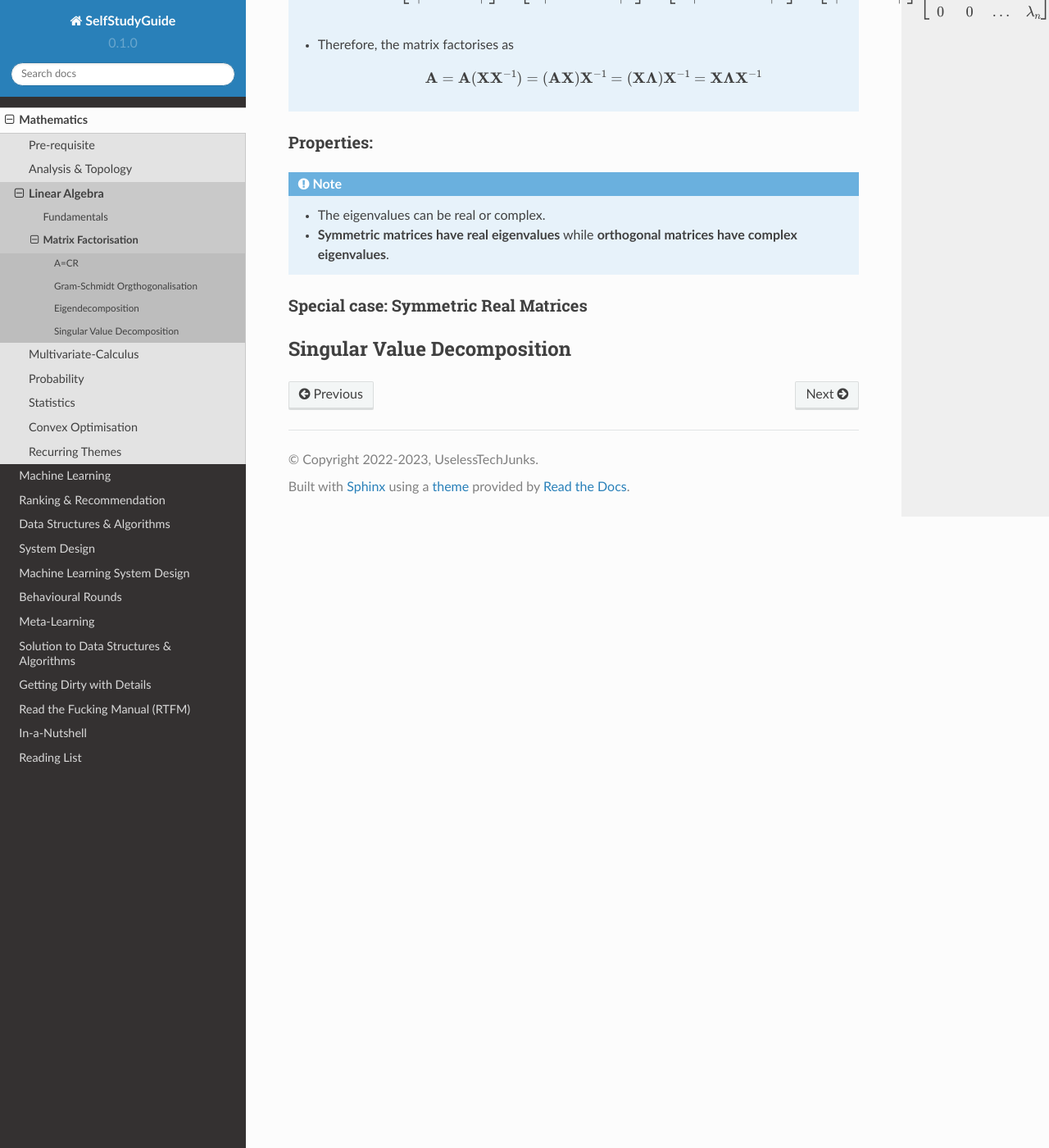
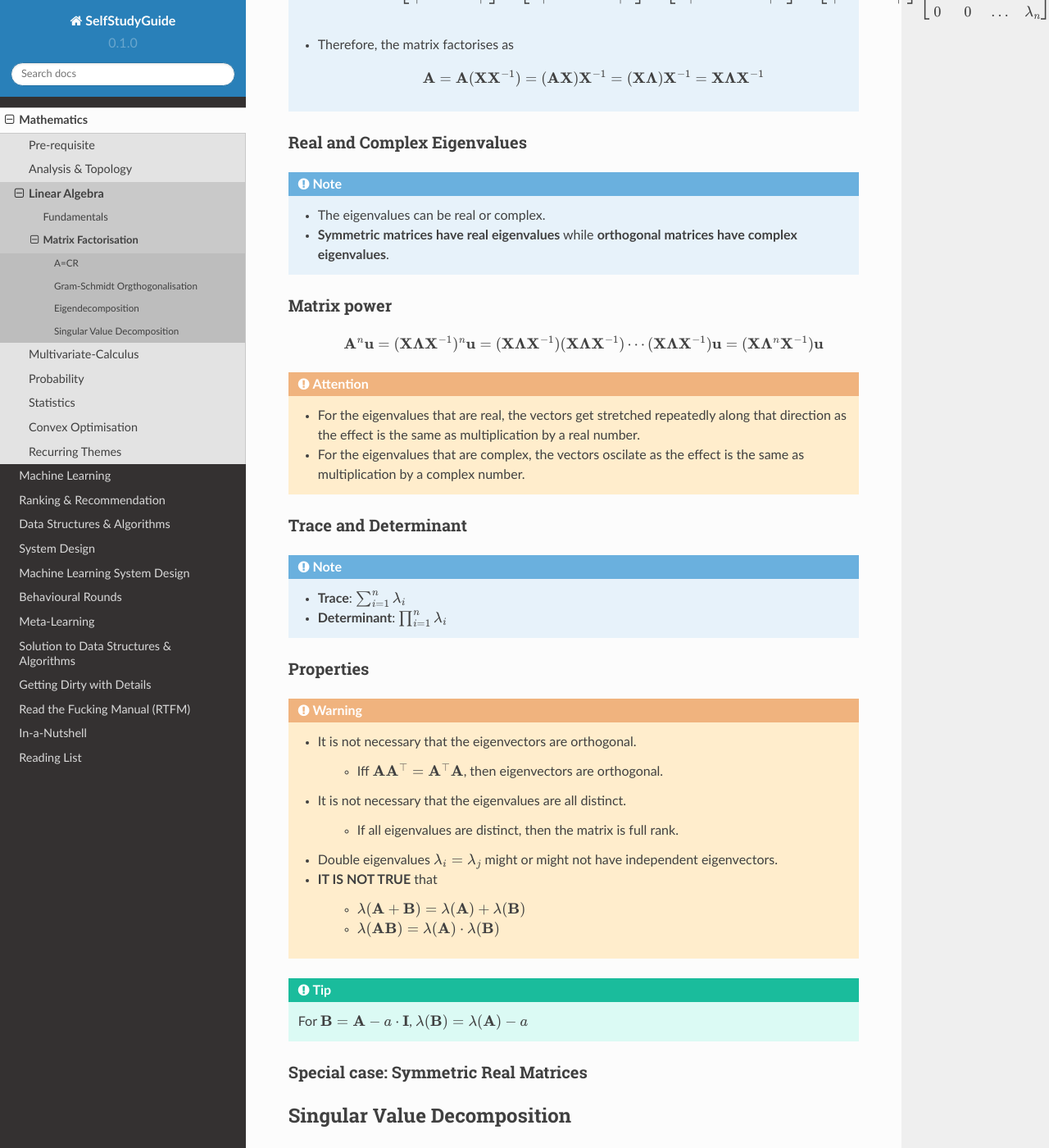
Before and after one commit to uselesstechjunks/leetcode, a Sphinx documentation site: the page built from docs/source/math/linalg/factor.rst, in a window 1280 px wide and 1400 px high, scrolled down 1412 px. Shown: the whole window at 82% size. Built offline with Sphinx 7.4.7 and the Read the Docs theme 2.0.0, drawn with Linux system fonts in a browser that asks for light colours.

Commit message:
Update factor.rst

```diff
--- a/docs/source/math/linalg/factor.rst
+++ b/docs/source/math/linalg/factor.rst
@@ -49,11 +49,43 @@ Eigendecomposition
 
 		.. math:: \mathbf{A}=\mathbf{A}(\mathbf{X}\mathbf{X}^{-1})=(\mathbf{A}\mathbf{X})\mathbf{X}^{-1}=(\mathbf{X}\mathbf{\Lambda})\mathbf{X}^{-1}=\mathbf{X}\mathbf{\Lambda}\mathbf{X}^{-1}
 
-Properties:
+Real and Complex Eigenvalues
 ================================================================================
 .. note::
 	* The eigenvalues can be real or complex.
 	* **Symmetric matrices have real eigenvalues** while **orthogonal matrices have complex eigenvalues**.
+
+Matrix power
+================================================================================
+	.. math:: \mathbf{A}^n\mathbf{u}=(\mathbf{X}\mathbf{\Lambda}\mathbf{X}^{-1})^n\mathbf{u}=(\mathbf{X}\mathbf{\Lambda}\mathbf{X}^{-1})(\mathbf{X}\mathbf{\Lambda}\mathbf{X}^{-1})\cdots(\mathbf{X}\mathbf{\Lambda}\mathbf{X}^{-1})\mathbf{u}=(\mathbf{X}\mathbf{\Lambda}^n\mathbf{X}^{-1})\mathbf{u}
+
+.. attention::
+	* For the eigenvalues that are real, the vectors get stretched repeatedly along that direction as the effect is the same as multiplication by a real number.
+	* For the eigenvalues that are complex, the vectors oscilate as the effect is the same as multiplication by a complex number.
+
+Trace and Determinant
+================================================================================
+.. note::
+	* **Trace**: :math:`\sum_{i=1}^n\lambda_i`
+	* **Determinant**: :math:`\prod_{i=1}^n\lambda_i`
+
+Properties
+================================================================================
+.. warning::
+	* It is not necessary that the eigenvectors are orthogonal.
+
+		* Iff :math:`\mathbf{A}\mathbf{A}^\top=\mathbf{A}^\top\mathbf{A}`, then eigenvectors are orthogonal.
+	* It is not necessary that the eigenvalues are all distinct.
+
+		* If all eigenvalues are distinct, then the matrix is full rank.
+	* Double eigenvalues :math:`\lambda_i=\lambda_j` might or might not have independent eigenvectors.
+	* **IT IS NOT TRUE** that
+
+		* :math:`\lambda(\mathbf{A}+\mathbf{B})=\lambda(\mathbf{A})+\lambda(\mathbf{B})`
+		* :math:`\lambda(\mathbf{A}\mathbf{B})=\lambda(\mathbf{A})\cdot\lambda(\mathbf{B})`
+
+.. tip::
+	For :math:`\mathbf{B}=\mathbf{A}-a\cdot\mathbf{I}`, :math:`\lambda(\mathbf{B})=\lambda(\mathbf{A})-a`
 
 Special case: Symmetric Real Matrices
 ================================================================================
```
